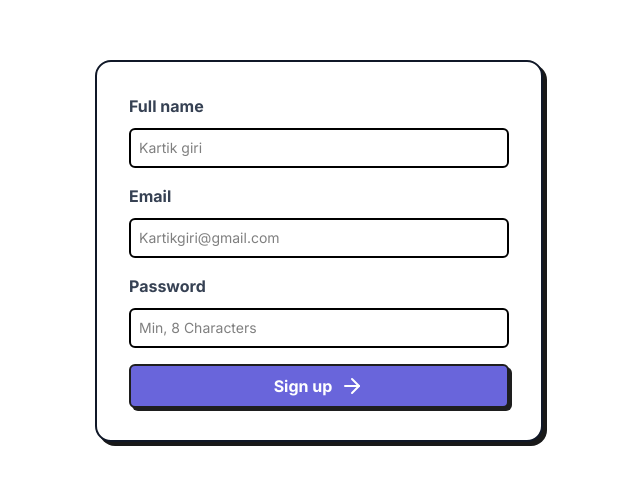
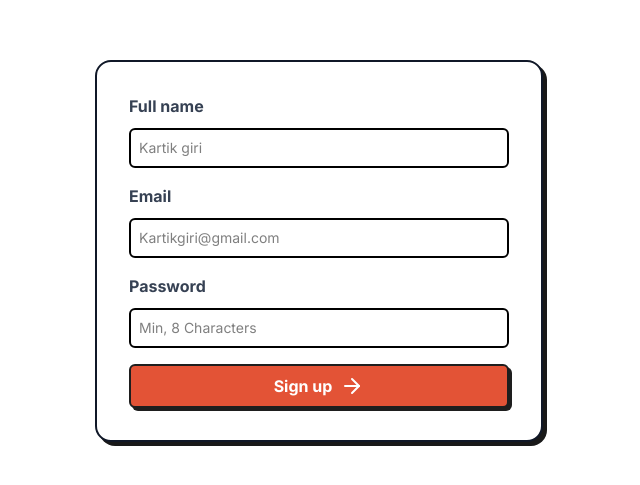
Before and after one commit to kartik-giri/Inkflow, a Next.js app in the folder apps/inkflowapp/: page /signup in a window 1280 px wide. Shown: the part 149-634 px from the top of the page, without its empty margins (321-961 px from the left). Built offline with nearby package versions, Linux system fonts and the light colour scheme; no server answers.

Commit message:
created sign up page

```diff
--- a/apps/inkflowapp/app/(auth)/signup/action.ts
+++ b/apps/inkflowapp/app/(auth)/signup/action.ts
@@ -1,10 +1,11 @@
+"use server"
 import { prisma } from "@repo/db";
 import bcrypt from "bcrypt"
 import { signUpScheema } from "@repo/zodPackage"
 
-export const signUpAction = async (formData: FormData) => {
+export const signUpAction = async (prevState:any,formData: FormData) => {
     const raw = {
-        userName: formData.get("username") as string,
+        username: formData.get("username") as string,
         email: formData.get("email") as string,
         password: formData.get("password") as string
     }
@@ -12,11 +13,11 @@ export const signUpAction = async (formData: FormData) => {
     const result = signUpScheema.safeParse(raw);
 
     if (!result.success){
-        // return{
-        //     error: result.error
-        // }
+        return{
+            error: result.error.issues[0].message
+        }
     }
-    const {userName, email, password} = result.data
+    const {username, email, password} = result.data
     if (!password) {
         return
     }
@@ -25,14 +26,18 @@ export const signUpAction = async (formData: FormData) => {
     try {
         await prisma.user.create({
             data: {
-                username: userName,
+                username: username,
                 email: email,
                 password: hashedPassword
             }
         })
+        return {
+            success: "Account created successfully"
+        }
     } catch (e) {
-        // return {
-        //     error: `${e} error occured while sign up!`
-        // }
+        console.log("Error ocured while signup", e)
+        return {
+            error: `User already exists with same user name or email!`
+        }
     }
 }
--- a/apps/inkflowapp/app/(auth)/signup/page.tsx
+++ b/apps/inkflowapp/app/(auth)/signup/page.tsx
@@ -2,7 +2,7 @@ import { SignupForm } from "./signupForm";
 
 const Signup = () => {
   return (
-    <section className="w-full min-h-screen flex justify-center items-center ">
+    <section className=" w-full min-h-screen flex justify-center items-center ">
         <SignupForm/>
     </section>
   );
--- a/apps/inkflowapp/app/(auth)/signup/signupForm.tsx
+++ b/apps/inkflowapp/app/(auth)/signup/signupForm.tsx
@@ -5,10 +5,22 @@ import { Input } from "@/components/ui/input";
 import { Label } from "@/components/ui/label";
 import {ArrowRight} from "lucide-react"
 import { signUpAction } from "./action";
+import { useActionState } from "react";
+
 export const SignupForm = ()=>{
-    return (
+  const [state,signupAction, isPending] = useActionState(signUpAction,undefined)
+
+  return (
         <Card>
-        <form action=""  className="flex flex-col gap-2">
+        <form action={signupAction} className="flex flex-col gap-2">
+
+        {state?.error && (
+          <p className=" text-red-500 text-sm">{state.error}</p>
+        )}
+        {state?.success &&(
+          <p className="text-green-500 text-sm">{state.success}</p>
+        )}
+
         <div className=" flex flex-col gap-1.5 ">
           <Label>Full name</Label>
           <Input name="username" placeholder="Kartik giri" />
@@ -25,8 +37,9 @@ export const SignupForm = ()=>{
         </div>
 
         <div>
-        <Button  className="w-full rounded-md cursor-pointer" icon={<ArrowRight/>}>Sign up</Button>
+        <Button type="submit" disable={isPending} className="w-full rounded-md cursor-pointer" icon={<ArrowRight/>}>{isPending? "Creating account...":"Sign up"}</Button>
       </div>
+
       </form>
       </Card>
     )
--- a/apps/inkflowapp/components/ui/button.tsx
+++ b/apps/inkflowapp/components/ui/button.tsx
@@ -1,12 +1,31 @@
 import { ReactNode } from "react";
-import {cn} from "@/lib/utils"
-export const Button = ({ children, className, icon, onclick }: { children: ReactNode, className?:string, icon:ReactNode, onclick?:()=>void}) => {
+import { cn } from "@/lib/utils";
+export const Button = ({
+  children,
+  className,
+  icon,
+  onclick,
+  type,
+  disable
+}: {
+  children: ReactNode,
+  className?: string,
+  icon: ReactNode,
+  onclick?: () => void,
+  type?: "submit"| "reset"| "button",
+  disable: boolean
+}) => {
   return (
-    <button className={cn(` flex justify-center gap-2 px-6 py-2 bg-[#6965db] text-white font-bold rounded-xl border-2 border-[#1e1e1e] shadow-[3px_3px_0px_0px_#1e1e1e] hover:translate-x-[1px] hover:translate-y-[1px] hover:shadow-none transition-all`, className)}>
+    <button
+    disabled= {disable}
+      type={type}
+      className={cn(
+        ` flex justify-center gap-2 px-6 py-2 bg-[#E35336] text-white font-bold rounded-xl border-2 border-[#1e1e1e] shadow-[3px_3px_0px_0px_#1e1e1e] hover:translate-x-[1px] hover:translate-y-[1px] hover:shadow-none transition-all`,
+        className,
+      )}
+    >
       {children}
-      <div>
-        {icon}
-      </div>
+      <div>{icon}</div>
     </button>
   );
 };
--- a/packages/zodPackage/zod.ts
+++ b/packages/zodPackage/zod.ts
@@ -1,7 +1,7 @@
 import z, { email, minLength, string } from "zod"
 
 export const signUpScheema = z.object({
-    userName: z.string().min(2).max(50),
-    email: z.email(),
-    password: z.string().min(8)
+    username: z.string().min(2, "Username must be at least 3 characters").max(50, "Username must be less than 50 characters"),
+    email: z.email({message:"Please enter a valid email address"}),
+    password: z.string().min(8, "Password must be at 8 characters")
 })
```
Also changed, not shown: 1 other file (tests, documents, lock files or other folders).
